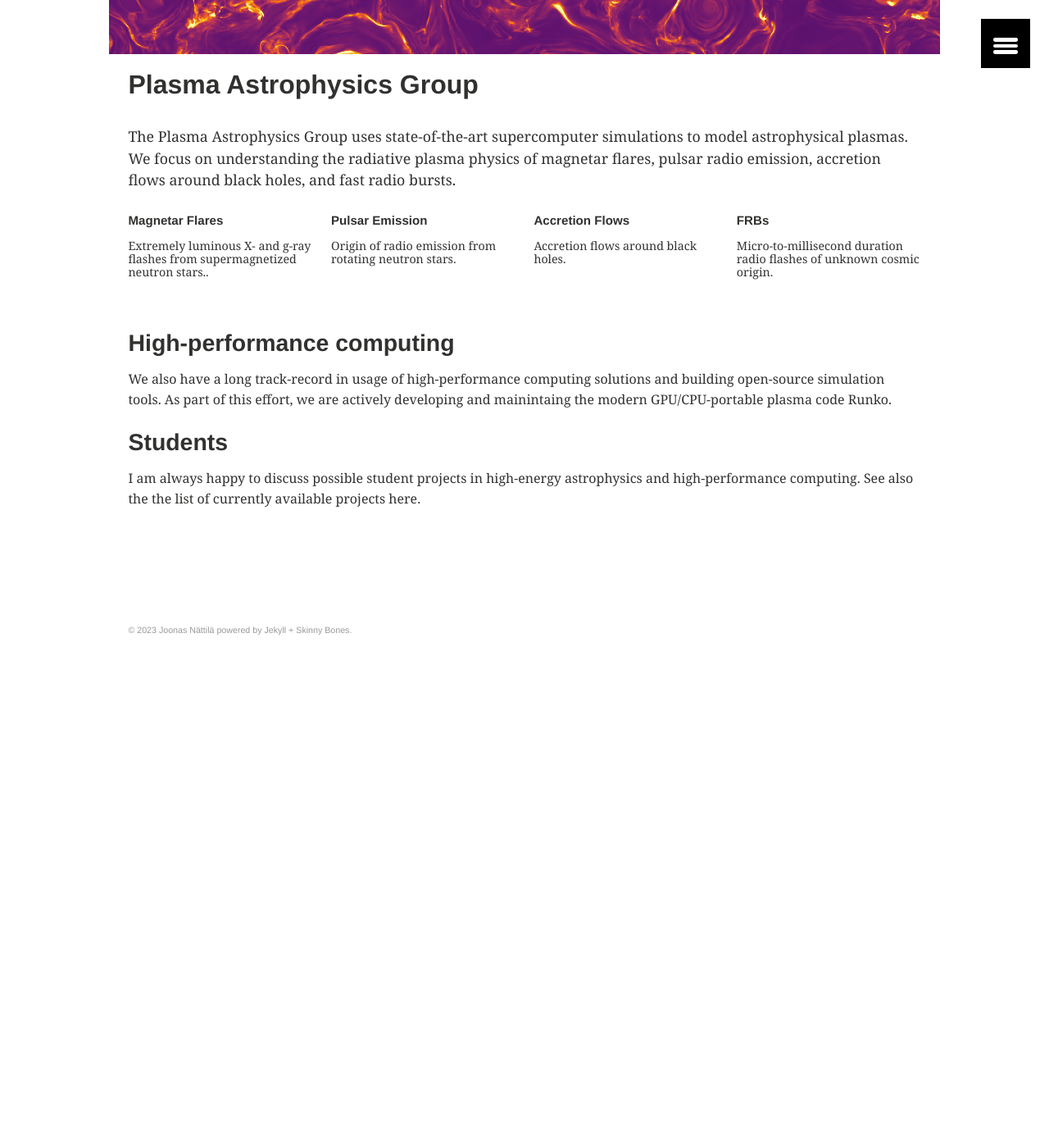
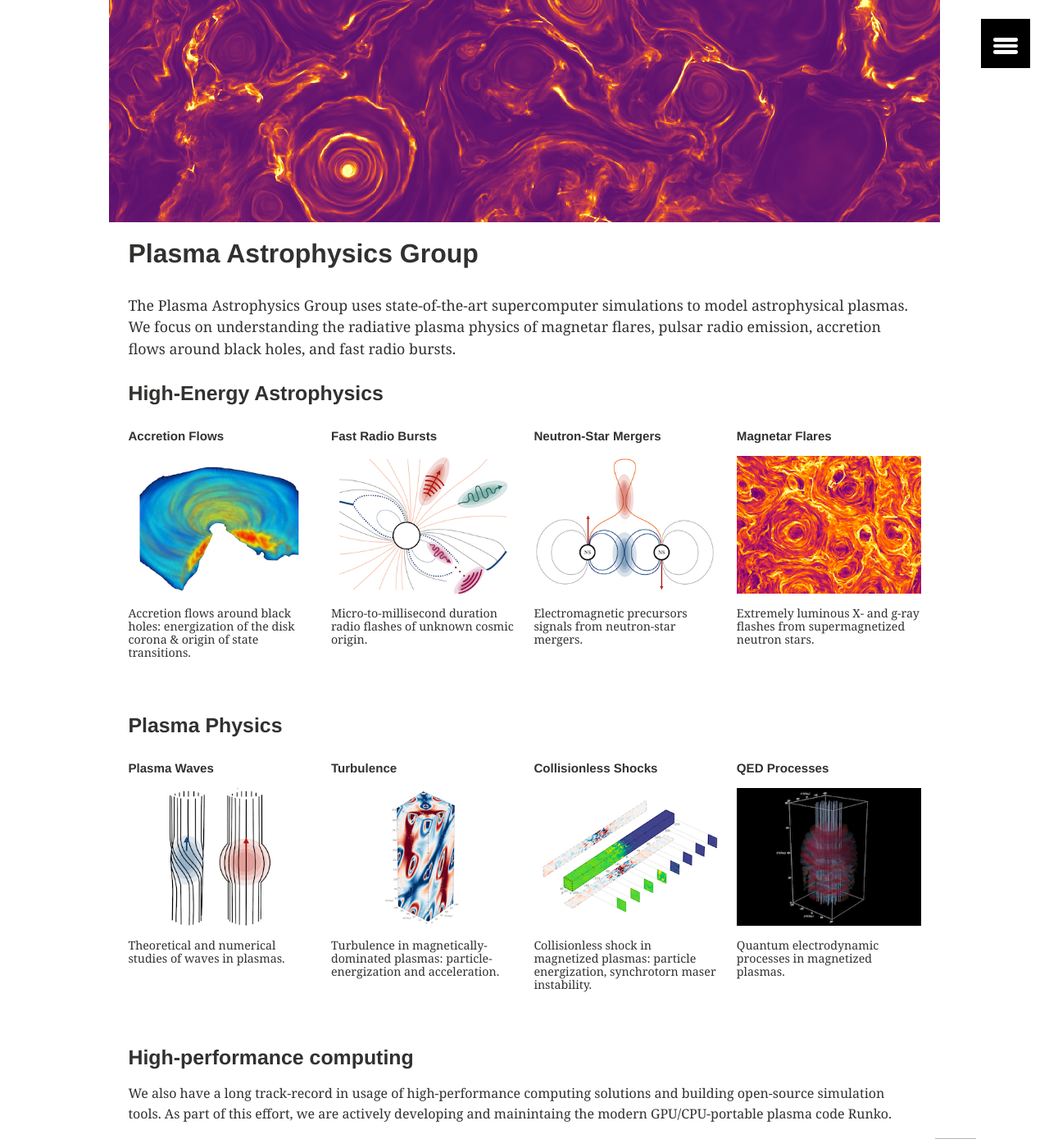
Before and after one commit to natj/natj.github.io, a Jekyll site: the page built from group/index.md, in a window 1280 px wide and 1400 px high, scrolled down 255 px. Shown: the whole window at 82% size. Built offline with Jekyll 4.4.1, drawn with Linux system fonts in a browser that asks for light colours; before the commit the page ends 1086 px from its top, so only the background shows below that; some of the changed text lies outside the part shown.

Commit message:
update group page

```diff
--- a/group/index.md
+++ b/group/index.md
@@ -13,27 +13,72 @@
 
 The Plasma Astrophysics Group uses state-of-the-art supercomputer simulations to model astrophysical plasmas. We focus on understanding the radiative plasma physics of magnetar flares, pulsar radio emission, accretion flows around black holes, and fast radio bursts.
 
+### High-Energy Astrophysics
+
+<div class="tiles">
+
+<!--
+<div class="tile">
+  <h2 class="post-title">Pulsar Emission</h2>
+  <p class="post-teaser"><img src="/images/astro_pulsar.png"></p>
+  <p class="post-excerpt">Origin of radio emission from the magnetosphere of rotating neutron stars.</p>
+</div><!-- /.tile -->
+
+
+<div class="tile">
+  <h2 class="post-title">Accretion Flows</h2>
+  <p class="post-teaser"><img src="/images/astro_disk.png"></p>
+  <p class="post-excerpt">Accretion flows around black holes: energization of the disk corona & origin of state transitions.</p>
+</div><!-- /.tile -->
+
+<div class="tile">
+  <h2 class="post-title">Fast Radio Bursts</h2>
+  <p class="post-teaser"><img src="/images/astro_frb.png"></p>
+  <p class="post-excerpt">Micro-to-millisecond duration radio flashes of unknown cosmic origin.</p>
+</div><!-- /.tile -->
+
+<div class="tile">
+  <h2 class="post-title">Neutron-Star Mergers</h2>
+  <p class="post-teaser"><img src="/images/astro_merger.png"></p>
+  <p class="post-excerpt">Electromagnetic precursors signals from neutron-star mergers.</p>
+</div><!-- /.tile -->
+
+<div class="tile">
+  <h2 class="post-title">  Magnetar Flares</h2>
+  <p class="post-teaser"><img src="/images/astro_magflares.png"></p>
+  <p class="post-excerpt">Extremely luminous X- and g-ray flashes from supermagnetized neutron stars.</p>
+</div><!-- /.tile -->
+
+
+</div><!-- /.tiles -->
+
+
+### Plasma Physics
 
 <div class="tiles">
 
 <div class="tile">
-  <h2 class="post-title">Magnetar Flares</h2>
-  <p class="post-excerpt">Extremely luminous X- and g-ray flashes from supermagnetized neutron stars..</p>
+  <h2 class="post-title">Plasma Waves</h2>
+  <p class="post-teaser"><img src="/images/plasma_waves2.png"></p>
+  <p class="post-excerpt">Theoretical and numerical studies of waves in plasmas.</p>
 </div><!-- /.tile -->
 
 <div class="tile">
-  <h2 class="post-title">Pulsar Emission</h2>
-  <p class="post-excerpt">Origin of radio emission from rotating neutron stars.</p>
+  <h2 class="post-title">Turbulence</h2>
+  <p class="post-teaser"><img src="/images/plasma_turbulence.png"></p>
+  <p class="post-excerpt">Turbulence in magnetically-dominated plasmas: particle-energization and acceleration.</p>
 </div><!-- /.tile -->
 
 <div class="tile">
-  <h2 class="post-title">Accretion Flows</h2>
-  <p class="post-excerpt">Accretion flows around black holes.</p>
+  <h2 class="post-title">Collisionless Shocks</h2>
+  <p class="post-teaser"><img src="/images/plasma_shocks.png"></p>
+  <p class="post-excerpt">Collisionless shock in magnetized plasmas: particle energization, synchrotorn maser instability.</p>
 </div><!-- /.tile -->
 
 <div class="tile">
-  <h2 class="post-title">FRBs</h2>
-  <p class="post-excerpt">Micro-to-millisecond duration radio flashes of unknown cosmic origin.</p>
+  <h2 class="post-title">QED Processes</h2>
+  <p class="post-teaser"><img src="/images/plasma_qed.png"></p>
+  <p class="post-excerpt">Quantum electrodynamic processes in magnetized plasmas.</p>
 </div><!-- /.tile -->
 
 </div><!-- /.tiles -->
@@ -41,12 +86,17 @@
 
 
 
-
-## High-performance computing
+### High-performance computing
 
 We also have a long track-record in usage of high-performance computing solutions and building open-source simulation tools. As part of this effort, we are actively developing and mainintaing the modern GPU/CPU-portable plasma code Runko.
+
+<figure>
+	<a href="https://github.com/natj/runko"><img src="/images/runko_logo_gol.gif"></a>
+	<figcaption>Runko: Modern CPU/GPU-portable Plasma Toolkit written in C++/Python.</figcaption>
+</figure>
+
 
 
 ## Students
 
-I am always happy to discuss possible student projects in high-energy astrophysics and high-performance computing. See also the the list of currently available projects here.
+I am always happy to discuss possible student projects in high-energy astrophysics, plasma atrophysics, and high-performance computing. See also the the list of currently available projects here.
```
Also changed, not shown: images/astro_disk.png (added), images/astro_frb.png (added), images/astro_magflares.png (added), images/astro_merger.png (added), images/astro_pulsar.png (added), images/plasma_qed.png (added), images/plasma_shocks.png (added), images/plasma_turbulence.png (added), images/plasma_waves2.png (added), images/runko_logo_gol.gif (added), images/turbulence2.png.
